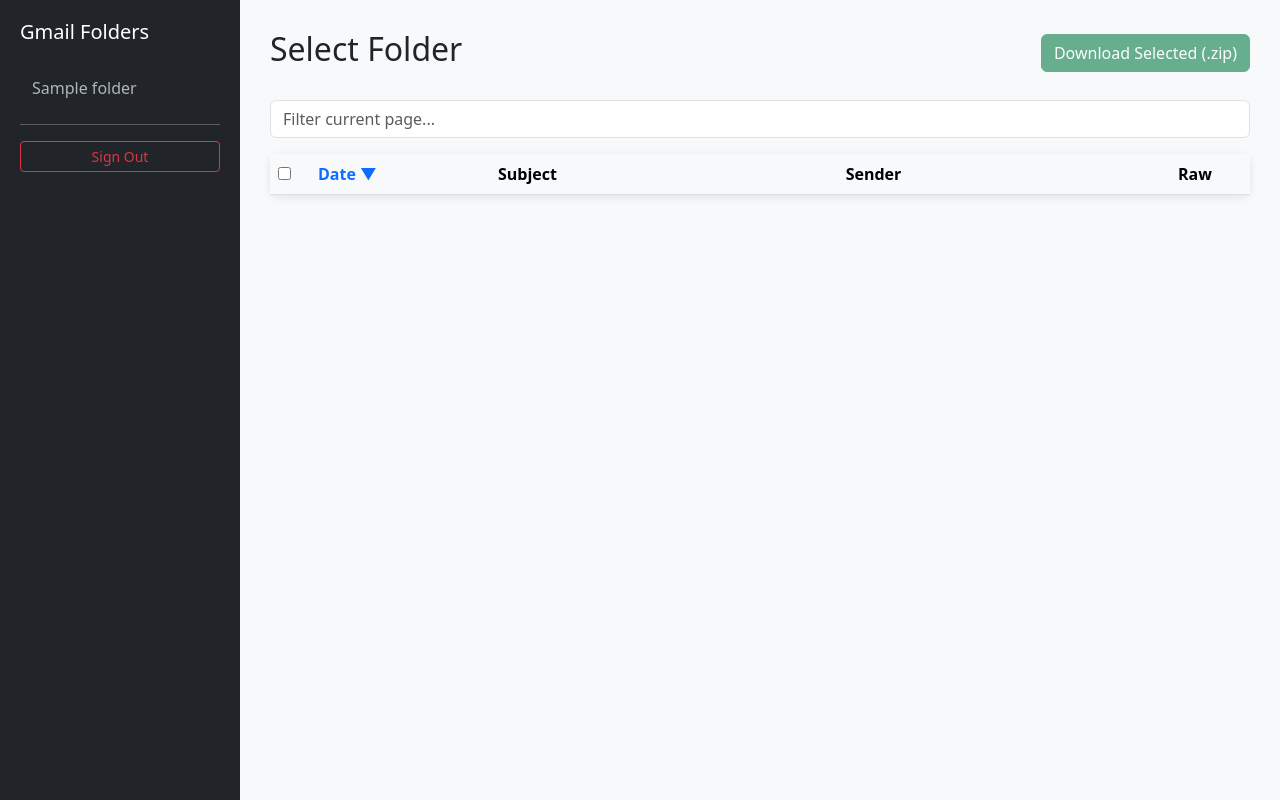
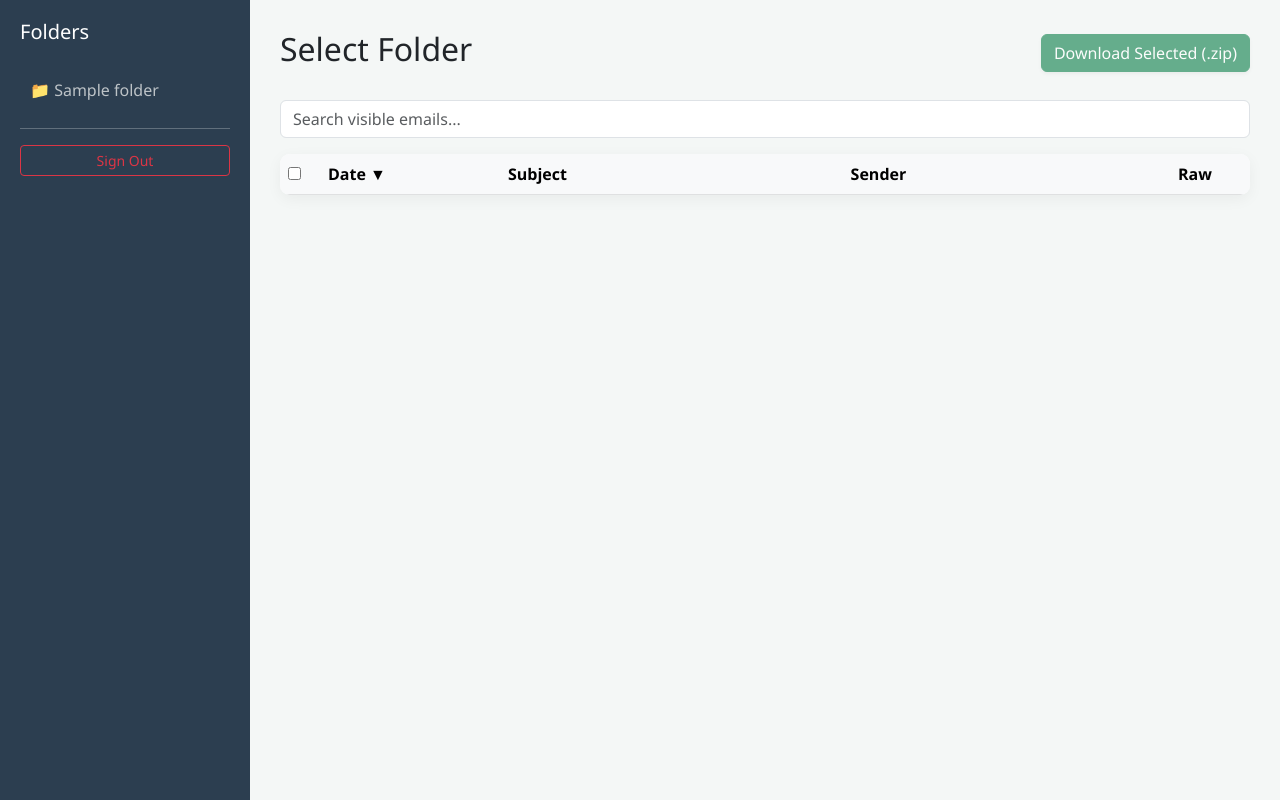
Before and after one commit to be3beke/Gmail-Extractor-Tool, a Flask app: template templates/index.html in a window 1280 px wide. Run offline with Flask 3, Linux system fonts and the light colour scheme; the template is opened without the code that fills it: most values are stand-ins (such as "Sample title", 1, 10 or a date in 2020); lists and menus that the app fills with data are empty.

Commit message:
Update index.html

```diff
--- a/templates/index.html
+++ b/templates/index.html
@@ -5,12 +5,13 @@
     <title>Gmail Extractor Pro</title>
     <link href="https://cdn.jsdelivr.net/npm/bootstrap@5.3.0/dist/css/bootstrap.min.css" rel="stylesheet">
     <style>
-        body { background: #f8f9fa; }
-        .sidebar { height: 100vh; background: #212529; color: white; position: fixed; width: 240px; padding: 20px; overflow-y: auto; }
-        .main-content { margin-left: 240px; padding: 30px; }
-        .folder-link { cursor: pointer; padding: 8px 12px; border-radius: 4px; color: #adb5bd; text-decoration: none; display: block; margin-bottom: 5px; }
-        .folder-link:hover, .folder-link.active { background: #0d6efd; color: white; }
-        .email-card { background: white; border-radius: 8px; box-shadow: 0 2px 8px rgba(0,0,0,0.1); }
+        body { background: #f4f7f6; font-family: 'Segoe UI', sans-serif; }
+        .sidebar { height: 100vh; background: #2c3e50; color: white; position: fixed; width: 250px; padding: 20px; overflow-y: auto; }
+        .main-content { margin-left: 250px; padding: 30px; }
+        .folder-link { cursor: pointer; padding: 10px; border-radius: 5px; color: #bdc3c7; text-decoration: none; display: block; transition: 0.2s; }
+        .folder-link:hover, .folder-link.active { background: #34495e; color: white; }
+        .email-card { background: white; border-radius: 10px; box-shadow: 0 4px 15px rgba(0,0,0,0.05); }
+        .sort-header { cursor: pointer; color: #0d6efd; font-weight: bold; }
         #loader { display: none; }
     </style>
 </head>
@@ -19,10 +20,10 @@
 {% if page == 'login' %}
 <div class="container py-5 mt-5">
     <div class="row justify-content-center">
-        <div class="col-md-4 card p-4 shadow">
+        <div class="col-md-4 card p-4 shadow-sm">
             <h3 class="text-center mb-4">Gmail Connector</h3>
             <form method="POST">
-                <input type="email" name="email" class="form-control mb-3" placeholder="Email" required>
+                <input type="email" name="email" class="form-control mb-3" placeholder="Gmail Address" required>
                 <input type="password" name="password" class="form-control mb-3" placeholder="App Password" required>
                 <button class="btn btn-primary w-100">Connect</button>
             </form>
@@ -33,85 +34,85 @@
 {% else %}
 
 <div class="sidebar">
-    <h5 class="mb-4">Gmail Folders</h5>
-    {% for f in folders %}<a class="folder-link" onclick="selectFolder(this, '{{f}}')">{{f}}</a>{% endfor %}
+    <h5 class="mb-4">Folders</h5>
+    {% for f in folders %}<a class="folder-link" onclick="selectFolder(this, '{{f}}')">📁 {{f}}</a>{% endfor %}
     <hr>
     <a href="/logout" class="btn btn-sm btn-outline-danger w-100">Sign Out</a>
 </div>
 
 <div class="main-content">
     <div class="d-flex justify-content-between align-items-center mb-4">
-        <h2 id="folder-name">Select Folder</h2>
+        <h2 id="folder-display">Select Folder</h2>
         <form id="bulk-form" action="/bulk_download" method="POST">
             <input type="hidden" name="folder" id="hidden-folder">
-            <button type="submit" id="bulk-btn" class="btn btn-success" disabled>Download Selected (.zip)</button>
+            <button type="submit" id="bulk-btn" class="btn btn-success shadow-sm" disabled>Download Selected (.zip)</button>
         </form>
     </div>
 
-    <input type="text" id="search" class="form-control mb-3" placeholder="Filter current page..." onkeyup="doSearch()">
+    <input type="text" id="search" class="form-control mb-3" placeholder="Search visible emails..." onkeyup="filterTable()">
 
-    <div class="email-card p-0">
+    <div class="email-card overflow-hidden">
         <table class="table table-hover mb-0">
             <thead class="table-light">
                 <tr>
                     <th width="40"><input type="checkbox" id="master-check"></th>
-                    <th width="180" style="cursor:pointer; color:#0d6efd" onclick="toggleDateSort()">Date <span id="sort-arrow">▼</span></th>
+                    <th width="180" class="sort-header" onclick="toggleSort()">Date <span id="sort-arrow">▼</span></th>
                     <th>Subject</th>
                     <th>Sender</th>
                     <th width="80">Raw</th>
                 </tr>
             </thead>
-            <tbody id="email-body"></tbody>
+            <tbody id="email-table-body"></tbody>
         </table>
         <div id="loader" class="text-center py-5">
             <div class="spinner-border text-primary"></div>
-            <p class="text-muted mt-2">Loading emails...</p>
+            <p class="text-muted mt-2">Fetching 50 emails...</p>
         </div>
     </div>
-    <div id="pagination" class="mt-4 pb-5"></div>
+    <div id="pagination-box" class="mt-4 pb-5"></div>
 </div>
 
 <script>
-    let currentFolder = '';
-    let currentPage = 1;
-    let currentSort = 'newest';
+    let folder = '';
+    let page = 1;
+    let sort = 'newest';
 
     function selectFolder(el, name) {
         document.querySelectorAll('.folder-link').forEach(a => a.classList.remove('active'));
         el.classList.add('active');
-        currentFolder = name;
-        currentPage = 1;
-        document.getElementById('email-body').innerHTML = '';
-        loadEmails();
+        folder = name;
+        page = 1;
+        document.getElementById('email-table-body').innerHTML = '';
+        fetchEmails();
     }
 
-    function toggleDateSort() {
-        if(!currentFolder) return;
-        currentSort = (currentSort === 'newest') ? 'oldest' : 'newest';
-        document.getElementById('sort-arrow').innerText = (currentSort === 'newest') ? '▼' : '▲';
-        currentPage = 1;
-        document.getElementById('email-body').innerHTML = '';
-        loadEmails();
+    function toggleSort() {
+        if(!folder) return;
+        sort = (sort === 'newest') ? 'oldest' : 'newest';
+        document.getElementById('sort-arrow').innerText = (sort === 'newest') ? '▼' : '▲';
+        page = 1;
+        document.getElementById('email-table-body').innerHTML = '';
+        fetchEmails();
     }
 
-    async function loadEmails() {
-        if(!currentFolder) return;
+    async function fetchEmails() {
+        if(!folder) return;
         const loader = document.getElementById('loader');
         loader.style.display = 'block';
-        document.getElementById('folder-name').innerText = currentFolder;
-        document.getElementById('hidden-folder').value = currentFolder;
+        document.getElementById('folder-display').innerText = folder;
+        document.getElementById('hidden-folder').value = folder;
 
         const fd = new FormData();
-        fd.append('folder', currentFolder);
-        fd.append('page', currentPage);
-        fd.append('sort', currentSort);
+        fd.append('folder', folder);
+        fd.append('page', page);
+        fd.append('sort', sort);
 
         try {
             const res = await fetch('/get_emails', {method: 'POST', body: fd});
             const data = await res.json();
             loader.style.display = 'none';
 
-            const tbody = document.getElementById('email-body');
+            const tbody = document.getElementById('email-table-body');
             data.emails.forEach(e => {
                 tbody.innerHTML += `
                 <tr>
@@ -119,12 +120,13 @@
                     <td class="text-muted small">${e.date_display}</td>
                     <td><strong>${e.subject}</strong></td>
                     <td>${e.sender}</td>
-                    <td><a href="/download_raw/${currentFolder}/${e.id}" class="btn btn-sm btn-outline-dark">.txt</a></td>
+                    <td><a href="/download_raw/${folder}/${e.id}" class="btn btn-sm btn-link p-0 text-decoration-none">.txt</a></td>
                 </tr>`;
             });
 
-            document.getElementById('pagination').innerHTML = data.has_more ?
-                `<button class="btn btn-primary w-100" onclick="currentPage++; loadEmails()">Load More</button>` : '';
+            document.getElementById('pagination-box').innerHTML = data.has_more ?
+                `<button class="btn btn-primary w-100" onclick="page++; fetchEmails()">Load Next 50 Emails</button>` :
+                `<p class="text-center text-muted mt-3">Reached end of folder.</p>`;
 
             initChecks();
         } catch(e) {
@@ -133,9 +135,9 @@
         }
     }
 
-    function doSearch() {
+    function filterTable() {
         const q = document.getElementById('search').value.toLowerCase();
-        document.querySelectorAll('#email-body tr').forEach(r => {
+        document.querySelectorAll('#email-table-body tr').forEach(r => {
             r.style.display = r.innerText.toLowerCase().includes(q) ? "" : "none";
         });
     }
```
